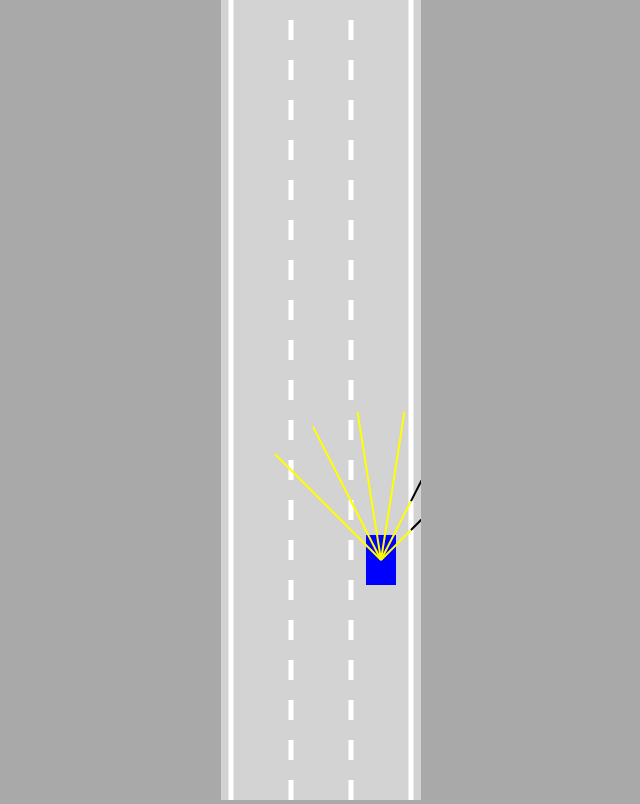
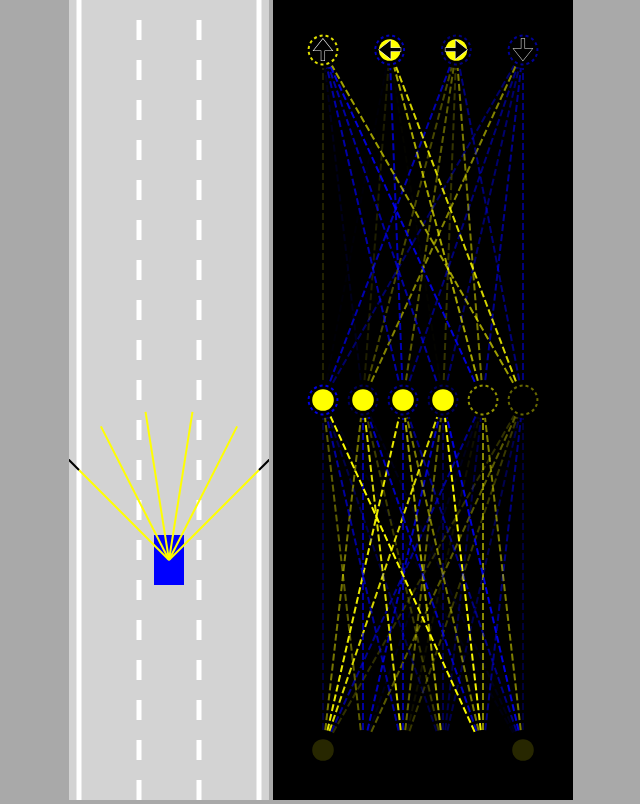
Before and after one commit to rohit-b04/self-driving-car-sim, a plain HTML site: page index.html in a window 1280 px wide. Shown: the whole page, without its empty margins (319-959 px from the left). Drawn offline with Linux system fonts and the light colour scheme.

Commit message:
Implement neural network for AI control in car simulation; update canvas elements and styles for visualization

```diff
--- a/car.js
+++ b/car.js
@@ -15,7 +15,14 @@ class Car {
         this.polygon = 0;
         this.color = color
 
-        if(controlType != "DUMMY") this.sensor = new Sensor(this);
+        this.useBrain = controlType == "AI"
+
+        if(controlType != "DUMMY") {
+            this.sensor = new Sensor(this);
+            this.brain = new NeuralNetwork(
+                [this.sensor.rayCount, 6, 4]
+            )
+        }
 
         this.controls = new Controls (this.controlType)
     }
@@ -26,7 +33,20 @@ class Car {
             this.damaged = this.#assessDamage(roadBorders, traffic);
         }
 
-        if(this.sensor)this.sensor.update(roadBorders, traffic);
+        if(this.sensor) {
+            this.sensor.update(roadBorders, traffic);
+            const offsets = this.sensor.readings.map(
+                s=>s==null?0:1-s.offset
+            )
+            const outputs = NeuralNetwork.feedForward(offsets, this.brain)
+            //console.log(outputs);
+            if(this.useBrain) {
+                this.controls.forward = outputs[0]
+                this.controls.left = outputs[1]
+                this.controls.right = outputs[2]
+                this.controls.reverse = outputs[3]
+            }
+        }
     }
 
 
--- a/index.html
+++ b/index.html
@@ -4,9 +4,14 @@
     <link rel="stylesheet" href="style.css" />
 </head>
 <body>
-    <canvas id="myCanvas">
+    <canvas id="carCanvas">
 
     </canvas>
+    <canvas id="networkCanvas">
+
+    </canvas>
+    <script src="visualizer.js"></script>
+    <script src="network.js"></script>
     <script src="utils.js"></script>
     <script src="sensor.js"></script>
 
--- a/main.js
+++ b/main.js
@@ -1,29 +1,41 @@
-const canvas = document.getElementById("myCanvas")
+const carCanvas = document.getElementById("carCanvas")
 
-canvas.width = 200
+carCanvas.width = 200
 
-const ctx = canvas.getContext("2d");
-const road = new Road(canvas.width/2, canvas.width*0.9)
-const car = new Car(road.getLaneCenter(3), 100, 30, 50, "KEYS","blue");
+const networkCanvas = document.getElementById("networkCanvas")
+
+networkCanvas.width = 300
+
+const carCtx = carCanvas.getContext("2d");
+
+const networkCtx = networkCanvas.getContext("2d");
+
+const road = new Road(carCanvas.width/2, carCanvas.width*0.9)
+const car = new Car(road.getLaneCenter(1), 100, 30, 50, "AI","blue");
 const traffic = [
     new Car(road.getLaneCenter(1), -100, 30, 50, "DUMMY","red",3)
 ]
 
 
 animate()
-function animate() {
+function animate(time) {
     for(let i = 0;i < traffic.length;i++) {
         traffic[i].update(road.borders, []);
     }
     car.update(road.borders, traffic);
-    canvas.height = window.innerHeight;
-    ctx.save();
-    ctx.translate(0, -car.y+canvas.height*0.7);
-    road.draw(ctx);
+    carCanvas.height = window.innerHeight;
+    networkCanvas.height = window.innerHeight;
+    carCtx.save();
+    carCtx.translate(0, -car.y+carCanvas.height*0.7);
+    road.draw(carCtx);
 
 
-    for(let i = 0;i < traffic.length;i++) traffic[i].draw(ctx);
-    car.draw(ctx);
-    ctx.restore();
+    for(let i = 0;i < traffic.length;i++) traffic[i].draw(carCtx);
+    car.draw(carCtx);
+    carCtx.restore();
+    networkCtx.lineDashOffset = -time/50;
+    Visualizer.drawNetwork(networkCtx, car.brain);
+
+
     requestAnimationFrame(animate); // requestAnimateFrame calls the animate method again and again many times we want, it gives the illusion of movement
 }
--- /dev/null
+++ b/network.js
@@ -0,0 +1,61 @@
+class NeuralNetwork {
+    constructor(neuronCounts) {
+        this.levels = [];
+        for(let i = 0;i < neuronCounts.length - 1;i++) {
+            this.levels.push(new Level(
+                neuronCounts[i], neuronCounts[i + 1]
+            ));
+        }
+    }
+    static feedForward(givenInputs, network) {
+        let outputs = Level.feedForward(
+            givenInputs, network.levels[0]
+        )
+        for(let i = 1;i < network.levels.length;i++) {
+            outputs = Level.feedForward(
+                outputs, network.levels[i]
+            )
+        }
+        return outputs;
+    }
+}
+
+class Level {
+    constructor(inputCount, outputCount) {
+        this.inputs = new Array(inputCount);
+        this.outputs=new Array(outputCount);
+        this.biases = new Array(outputCount);
+
+        this.weights=[];
+        for(let i = 0;i < inputCount;i++) {
+            this.weights[i] = new Array(outputCount)
+        }
+        Level.#randomize(this);
+    }
+    static #randomize(level) {
+        for(let i = 0;i < level.inputs.length;i++) {
+            for(let j = 0;j < level.outputs.length;j++) {
+                level.weights[i][j] = Math.random()*2-1;
+            }
+        }
+        for(let i = 0;i < level.biases.length;i++) {
+            level.biases[i]=Math.random()*2-1;
+        }
+    }
+
+    static feedForward(givenInputs, level) {
+        for(let i = 0;i < level.inputs.length;i++) {
+            level.inputs[i] = givenInputs[i];
+        }
+
+        for(let i = 0;i < level.outputs.length;i++) {
+            let sum = 0;
+            for(let j = 0;j < level.inputs.length;j++) {
+                sum += level.inputs[j]*level.weights[j][i];
+            }
+            if(sum > level.biases[i]) level.outputs[i] = 1;
+            else level.outputs[i] = 0;
+        }
+        return level.outputs;
+    }
+}
--- a/style.css
+++ b/style.css
@@ -6,6 +6,11 @@ body {
 
 }
 
-#myCanvas {
+
+#networkCanvas {
+    background: black;
+}
+
+#carCanvas {
     background: lightgrey;
 }
--- a/utils.js
+++ b/utils.js
@@ -56,3 +56,11 @@ function polysIntersect(poly1, poly2) {
     }
     return false;
 }
+
+function getRGBA(value){
+    const alpha=Math.abs(value);
+    const R=value<0?0:255;
+    const G=R;
+    const B=value>0?0:255;
+    return "rgba("+R+","+G+","+B+","+alpha+")";
+}
--- /dev/null
+++ b/visualizer.js
@@ -0,0 +1,110 @@
+class Visualizer{
+    static drawNetwork(ctx,network){
+        const margin=50;
+        const left=margin;
+        const top=margin;
+        const width=ctx.canvas.width-margin*2;
+        const height=ctx.canvas.height-margin*2;
+
+        const levelHeight=height/network.levels.length;
+
+        for(let i=network.levels.length-1;i>=0;i--){
+            const levelTop=top+
+                lerp(
+                    height-levelHeight,
+                    0,
+                    network.levels.length==1
+                        ?0.5
+                        :i/(network.levels.length-1)
+                );
+
+            ctx.setLineDash([7,3]);
+            Visualizer.drawLevel(ctx,network.levels[i],
+                left,levelTop,
+                width,levelHeight,
+                i==network.levels.length-1
+                    ?['🠉','🠈','🠊','🠋']
+                    :[]
+            );
+        }
+    }
+
+    static drawLevel(ctx,level,left,top,width,height,outputLabels){
+        const right=left+width;
+        const bottom=top+height;
+
+        const {inputs,outputs,weights,biases}=level;
+
+        for(let i=0;i<inputs.length;i++){
+            for(let j=0;j<outputs.length;j++){
+                ctx.beginPath();
+                ctx.moveTo(
+                    Visualizer.#getNodeX(inputs,i,left,right),
+                    bottom
+                );
+                ctx.lineTo(
+                    Visualizer.#getNodeX(outputs,j,left,right),
+                    top
+                );
+                ctx.lineWidth=2;
+                ctx.strokeStyle=getRGBA(weights[i][j]);
+                ctx.stroke();
+            }
+        }
+
+        const nodeRadius=18;
+        for(let i=0;i<inputs.length;i++){
+            const x=Visualizer.#getNodeX(inputs,i,left,right);
+            ctx.beginPath();
+            ctx.arc(x,bottom,nodeRadius,0,Math.PI*2);
+            ctx.fillStyle="black";
+            ctx.fill();
+            ctx.beginPath();
+            ctx.arc(x,bottom,nodeRadius*0.6,0,Math.PI*2);
+            ctx.fillStyle=getRGBA(inputs[i]);
+            ctx.fill();
+        }
+
+        for(let i=0;i<outputs.length;i++){
+            const x=Visualizer.#getNodeX(outputs,i,left,right);
+            ctx.beginPath();
+            ctx.arc(x,top,nodeRadius,0,Math.PI*2);
+            ctx.fillStyle="black";
+            ctx.fill();
+            ctx.beginPath();
+            ctx.arc(x,top,nodeRadius*0.6,0,Math.PI*2);
+            ctx.fillStyle=getRGBA(outputs[i]);
+            ctx.fill();
+
+            ctx.beginPath();
+            ctx.lineWidth=2;
+            ctx.arc(x,top,nodeRadius*0.8,0,Math.PI*2);
+            ctx.strokeStyle=getRGBA(biases[i]);
+            ctx.setLineDash([3,3]);
+            ctx.stroke();
+            ctx.setLineDash([]);
+
+            if(outputLabels[i]){
+                ctx.beginPath();
+                ctx.textAlign="center";
+                ctx.textBaseline="middle";
+                ctx.fillStyle="black";
+                ctx.strokeStyle="white";
+                ctx.font=(nodeRadius*1.5)+"px Arial";
+                ctx.fillText(outputLabels[i],x,top+nodeRadius*0.1);
+                ctx.lineWidth=0.5;
+                ctx.strokeText(outputLabels[i],x,top+nodeRadius*0.1);
+            }
+        }
+    }
+
+    static #getNodeX(nodes,index,left,right){
+        return lerp(
+            left,
+            right,
+            nodes.length==1
+                ?0.5
+                :index/(nodes.length-1)
+        );
+    }
+}
```
